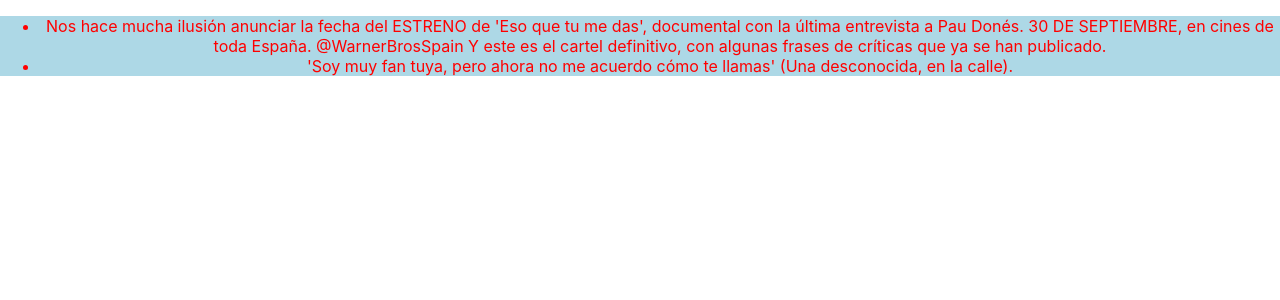
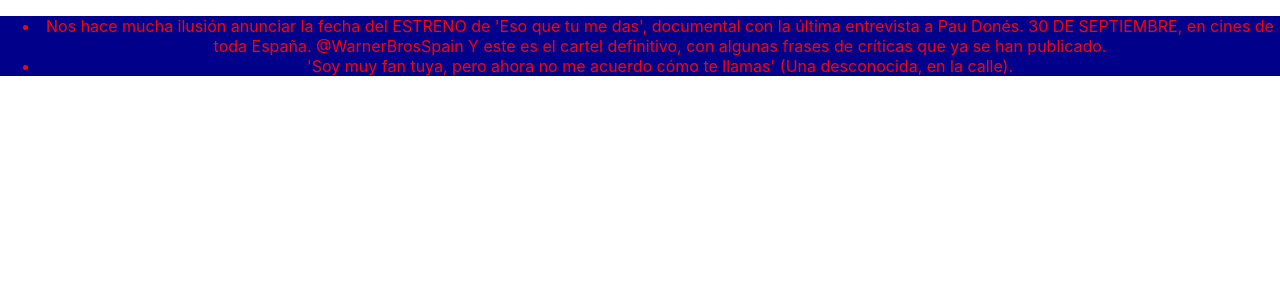
Before and after one commit to esencialcoder/Fundamentos-React, a React (Create React App) app: page / in a window 1280 px wide. Shown: the top 300 px of the page. Built offline with nearby package versions, Linux system fonts and the light colour scheme.

Commit message:
estilos con la librería 'classnames'

```diff
--- a/package.json
+++ b/package.json
@@ -6,6 +6,7 @@
     "@testing-library/jest-dom": "^5.16.5",
     "@testing-library/react": "^13.4.0",
     "@testing-library/user-event": "^13.5.0",
+    "classnames": "^2.3.2",
     "react": "^18.2.0",
     "react-dom": "^18.2.0",
     "react-scripts": "5.0.1",
--- a/src/components/tweets/TweetsPage.js
+++ b/src/components/tweets/TweetsPage.js
@@ -1,3 +1,4 @@
+import classNames from "classnames";
 import "./styles.css";
 const tweets = [
   {
@@ -21,8 +22,15 @@ const styles = {
 };
 
 const TweetsPage = () => {
-  const theme = "light";
-  const className = "tweetsPage " + (theme === "light" ? "light" : "dark" );
+  const theme = "dark";
+  // const className = "tweetsPage " + (theme === "light" ? "light" : "dark" );
+
+  // Aplico la librería classnames
+
+  const className = classNames('tweetsPage', {
+    light: theme === 'light',
+    dark: theme === 'dark',
+  })
   return (
     <div
       className={className}
```
Also changed, not shown: 1 other file (tests, documents, lock files or other folders).
